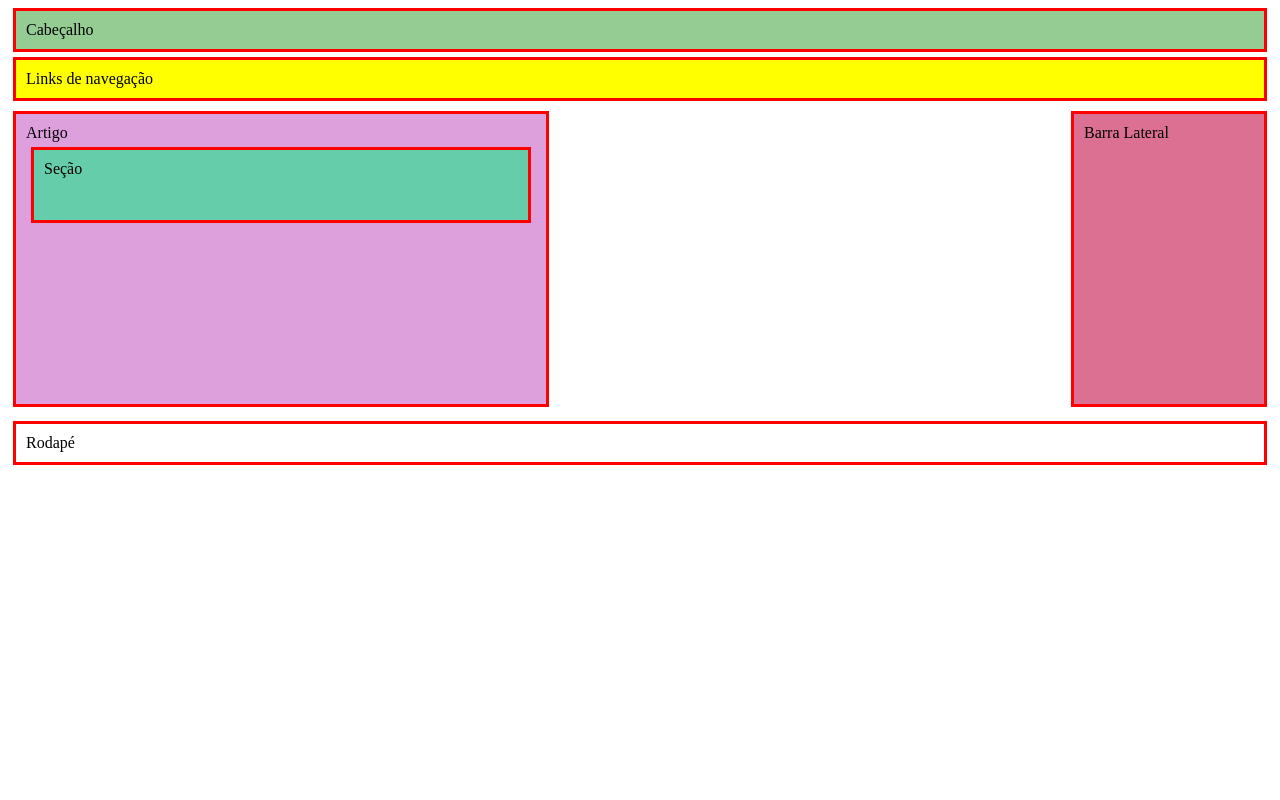
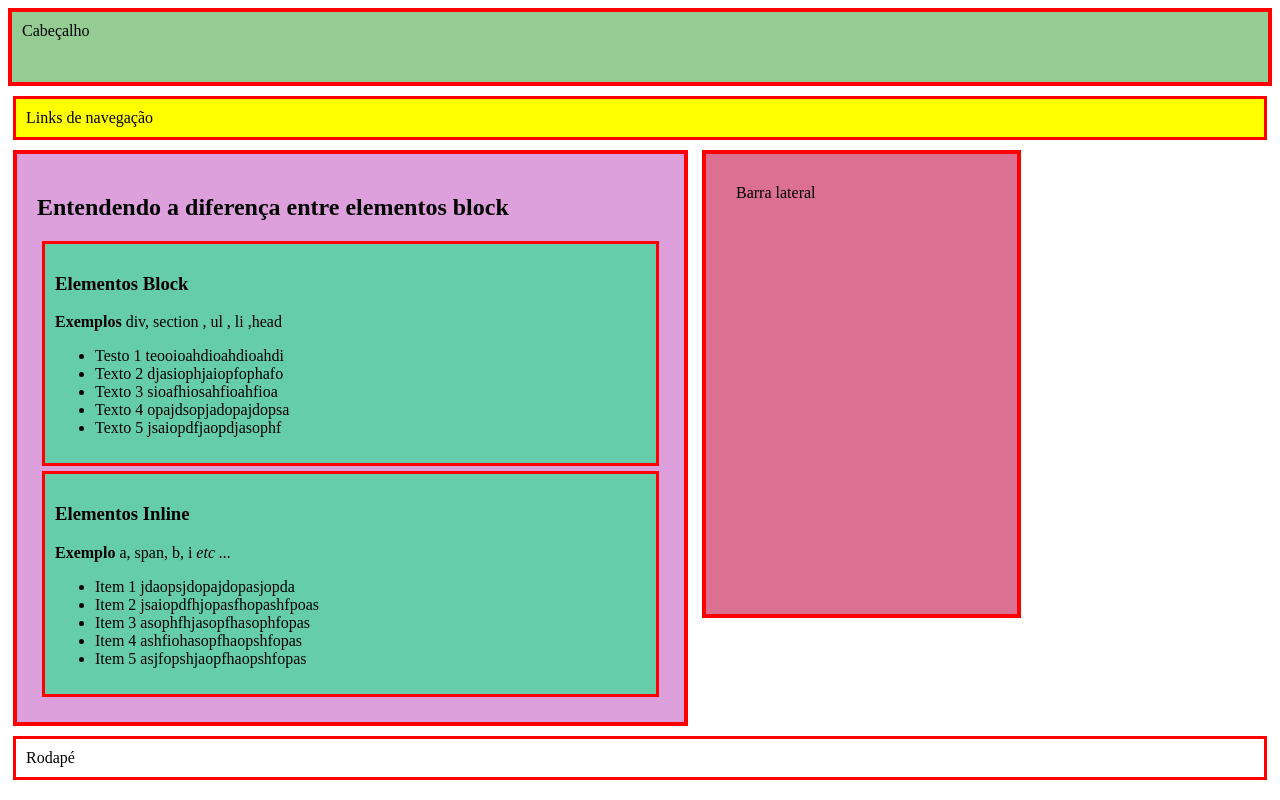
Before and after one commit to thiago-papim/exercises-trybe, a plain HTML site: page 01-fundamentos/sessao-03-introducao-a-html-e-css/dia-04-html-semantico/teste.html in a window 1280 px wide. Drawn offline with Linux system fonts and the light colour scheme.

Commit message:
começando exercicio1

```diff
--- a/01-fundamentos/sessao-03-introducao-a-html-e-css/dia-04-html-semantico/teste.css
+++ b/01-fundamentos/sessao-03-introducao-a-html-e-css/dia-04-html-semantico/teste.css
@@ -1,8 +1,10 @@
 #header {
-    border: 3px solid red;
+    border: 4px solid red;
     padding: 10px;
-    margin: 5px;
     background-color: rgb(148, 204, 148);
+    height: 50px;
+    margin-bottom: 10px;
+    /* ja foi */
 }
 
 #nav {
@@ -14,33 +16,33 @@
 
 #group {
     padding: 5px;
-    min-height: 300px;
 }
 
 #article {
-    border: 3px solid red;
-    padding: 10px;
-    float: left;
-    min-height: 270px;
-    min-width: 510px;
+    border: 4px solid red;
+    padding: 20px;
     background-color: plum;
+    width: 50%;
+    margin-right: 10px;
+    display: inline-block;
+    vertical-align: top;
+
 }
 
 #section {
     border: 3px solid red;
     padding: 10px;
     margin: 5px;
-    min-height: 50px;
     background-color: mediumaquamarine;
 }
 
 #aside {
-    border: 3px solid red;
-    padding: 10px;
-    float: right;
-    min-height: 270px;
-    min-width: 170px;
+    border: 4px solid red;
+    padding: 30px;
     background-color: palevioletred;
+    height: 400px;
+    width: 20%;
+    display: inline-block;
 }
 
 #footer {
--- a/01-fundamentos/sessao-03-introducao-a-html-e-css/dia-04-html-semantico/teste.html
+++ b/01-fundamentos/sessao-03-introducao-a-html-e-css/dia-04-html-semantico/teste.html
@@ -1,5 +1,6 @@
 <!DOCTYPE html>
 <html lang="en">
+
 <head>
     <meta charset="UTF-8">
     <meta http-equiv="X-UA-Compatible" content="IE=edge">
@@ -7,16 +8,42 @@
     <title>Teste semantico</title>
     <link rel="stylesheet" href="teste.css">
 </head>
+
 <body>
     <header id="header">Cabeçalho</header>
     <nav id="nav">Links de navegação</nav>
     <main id="group">
         <article id="article">
-            Artigo
-            <section id="section">Seção</section>
+            <h2>Entendendo a diferença entre elementos block</h2>
+            <section id="section">
+                <h3>Elementos Block</h3>
+                <p><b>Exemplos</b> div, section , ul , li ,head</p>
+                <ul>
+                    <li>Testo 1 teooioahdioahdioahdi</li>
+                    <li>Texto 2 djasiophjaiopfophafo</li>
+                    <li>Texto 3 sioafhiosahfioahfioa</li>
+                    <li>Texto 4 opajdsopjadopajdopsa</li>
+                    <li>Texto 5 jsaiopdfjaopdjasophf</li>
+                </ul>
+            </section>
+            <section id="section">
+                <h3>Elementos Inline</h3>
+                <p>
+                    <b>Exemplo</b>
+                    <span>a, span, b, i</span>
+                    <i>etc ...</i>
+                </p>
+                <ul>
+                    <li>Item 1 jdaopsjdopajdopasjopda</li>
+                    <li>Item 2 jsaiopdfhjopasfhopashfpoas</li>
+                    <li>Item 3 asophfhjasopfhasophfopas</li>
+                    <li>Item 4 ashfiohasopfhaopshfopas</li>
+                    <li>Item 5 asjfopshjaopfhaopshfopas</li>
+                </ul>
+            </section>
         </article>
-        <aside id="aside">Barra Lateral</aside>
-    </main>
-    <footer id="footer">Rodapé</footer>
+        <aside id="aside">Barra lateral</aside>
+     </main>
+     <footer id="footer">Rodapé</footer>
 </body>
 </html>
```
Also changed, not shown: 01-fundamentos/sessao-03-introducao-a-html-e-css/dia-04-html-semantico/exercicio1.html (added, +51 -0 lines).
